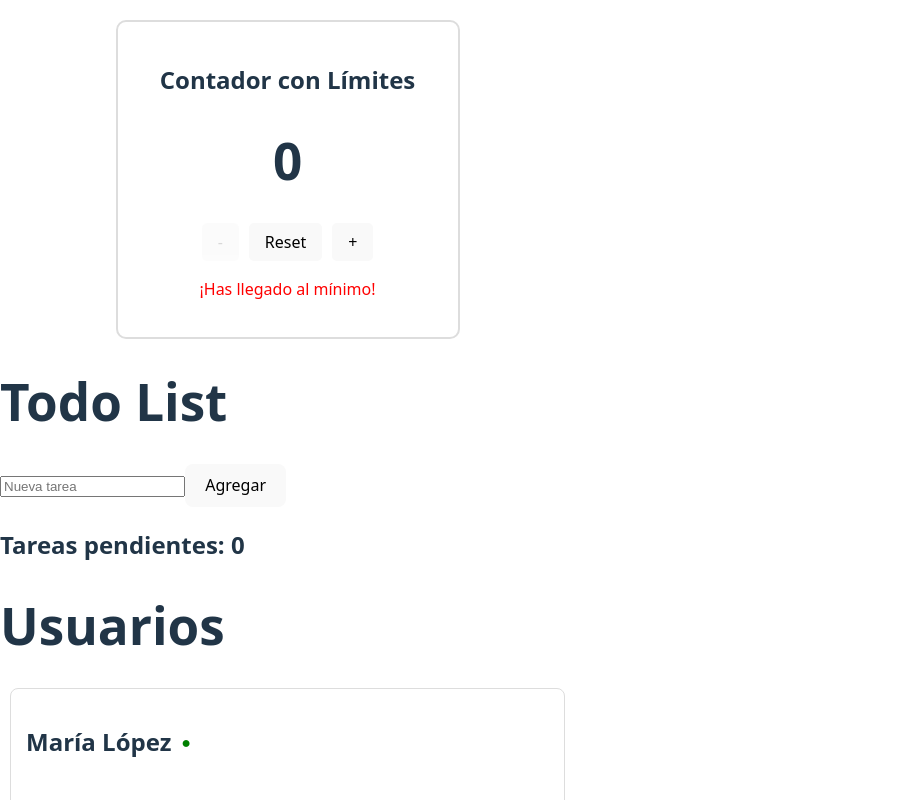
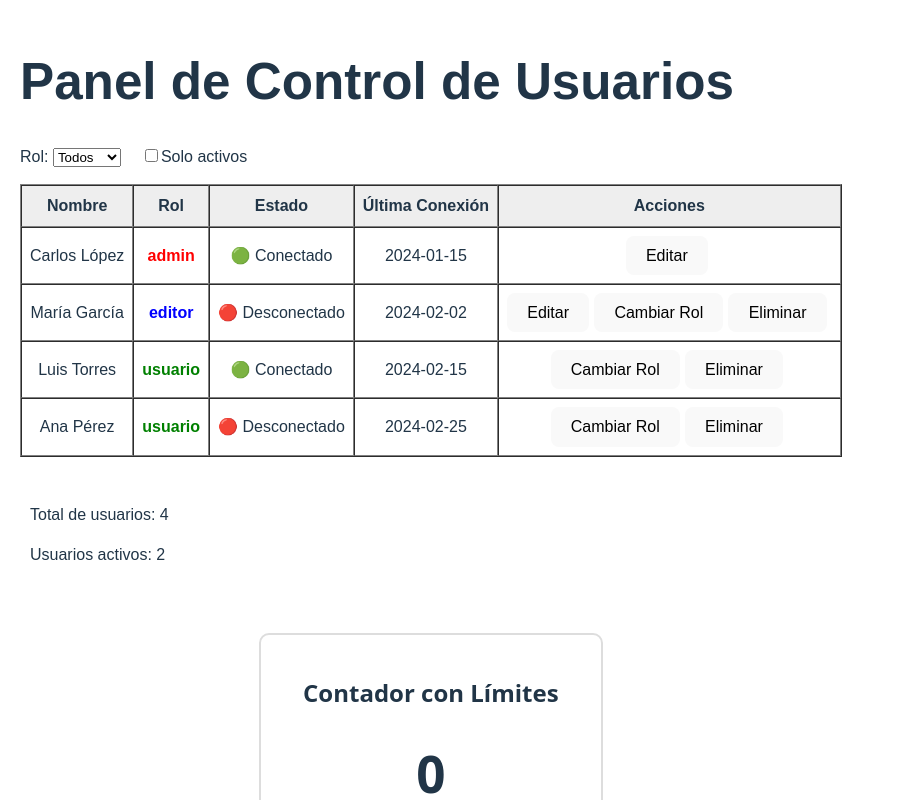
Before and after one commit to cbraian42/actividadReact, a React (Vite) app: page / in a window 1280 px wide. Shown: the top 800 px of the page, without its empty margins (0-905 px from the left). Built offline with nearby package versions, Linux system fonts and the light colour scheme.

Commit message:
componente ej5

```diff
--- a/src/App.jsx
+++ b/src/App.jsx
@@ -4,11 +4,13 @@ import TaskList from "./TaskList.jsx";
 import Producto from "./producto.jsx";
 import Counter from "./contador.jsx";
 import TodoList from "./todolist.jsx";
+import PanelUsuarios from "./ej5.jsx";
 
 
 function App() {
   return (
     <div>
+      <PanelUsuarios />
       <Counter />
       <TodoList />
 
--- /dev/null
+++ b/src/ej5.jsx
@@ -0,0 +1,120 @@
+import React, { useState, useMemo } from "react";
+
+const usuarios = [
+  { id: 1, nombre: "Carlos López", rol: "admin", activo: true, ultimaConexion: "2024-01-15" },
+  { id: 2, nombre: "María García", rol: "editor", activo: false, ultimaConexion: "2024-02-02" },
+  { id: 3, nombre: "Luis Torres", rol: "usuario", activo: true, ultimaConexion: "2024-02-15" },
+  { id: 4, nombre: "Ana Pérez", rol: "usuario", activo: false, ultimaConexion: "2024-02-25" },
+];
+
+// Funciones de permisos reutilizables
+const puedeEditar = (rol) => rol === "admin" || rol === "editor";
+const puedeEliminar = (miRol, usuarioRol) => miRol === "admin" && usuarioRol !== "admin";
+const puedeCambiarRol = (usuarioRol) => usuarioRol !== "admin";
+
+export default function PanelUsuarios() {
+  const [filtroRol, setFiltroRol] = useState("todos");
+  const [soloActivos, setSoloActivos] = useState(false);
+
+  // Filtrado combinado
+  const usuariosFiltrados = useMemo(() => {
+    return usuarios.filter((u) =>
+      (filtroRol === "todos" || u.rol === filtroRol) &&
+      (!soloActivos || u.activo)
+    );
+  }, [filtroRol, soloActivos]);
+
+  // Estadísticas dinámicas
+  const total = usuarios.length;
+  const activos = usuarios.filter((u) => u.activo).length;
+
+  return (
+    <div style={{ padding: "20px", fontFamily: "Arial, sans-serif" }}>
+      <h1>Panel de Control de Usuarios</h1>
+
+      {/* Filtros */}
+      <div style={{ marginBottom: "15px" }}>
+        <label>
+          Rol:{" "}
+          <select value={filtroRol} onChange={(e) => setFiltroRol(e.target.value)}>
+            <option value="todos">Todos</option>
+            <option value="admin">Admin</option>
+            <option value="editor">Editor</option>
+            <option value="usuario">Usuario</option>
+          </select>
+        </label>
+
+        <label style={{ marginLeft: "20px" }}>
+          <input
+            type="checkbox"
+            checked={soloActivos}
+            onChange={() => setSoloActivos(!soloActivos)}
+          />
+          Solo activos
+        </label>
+      </div>
+
+      {/* Tabla */}
+      {usuariosFiltrados.length === 0 ? (
+        <p style={{ fontStyle: "italic", color: "gray" }}>No hay resultados.</p>
+      ) : (
+        <table border="1" cellPadding="8" cellSpacing="0" style={{ width: "100%", textAlign: "center" }}>
+          <thead style={{ backgroundColor: "#eee" }}>
+            <tr>
+              <th>Nombre</th>
+              <th>Rol</th>
+              <th>Estado</th>
+              <th>Última Conexión</th>
+              <th>Acciones</th>
+            </tr>
+          </thead>
+          <tbody>
+            {usuariosFiltrados.map((u) => (
+              <tr key={u.id}>
+                <td>{u.nombre}</td>
+
+                {/* Badge de rol con ternario */}
+                <td
+                  style={{
+                    fontWeight: "bold",
+                    color:
+                      u.rol === "admin"
+                        ? "red"
+                        : u.rol === "editor"
+                        ? "blue"
+                        : "green",
+                  }}
+                >
+                  {u.rol}
+                </td>
+
+                {/* Estado */}
+                <td>{u.activo ? "🟢 Conectado" : "🔴 Desconectado"}</td>
+                <td>{u.ultimaConexion}</td>
+
+                {/* Acciones */}
+                <td>
+                  {puedeEditar(u.rol) && (
+                    <button style={{ marginRight: "5px" }}>Editar</button>
+                  )}
+                  {puedeCambiarRol(u.rol) && (
+                    <button style={{ marginRight: "5px" }}>Cambiar Rol</button>
+                  )}
+                  {puedeEliminar("admin", u.rol) && (
+                    <button style={{ marginRight: "5px" }}>Eliminar</button>
+                  )}
+                </td>
+              </tr>
+            ))}
+          </tbody>
+        </table>
+      )}
+
+      {/* Resumen */}
+      <div style={{ marginTop: "20px", padding: "10px" }}>
+        <p>Total de usuarios: {total}</p>
+        <p>Usuarios activos: {activos}</p>
+      </div>
+    </div>
+  );
+}
--- a/src/todolist.jsx
+++ b/src/todolist.jsx
@@ -1,4 +1,5 @@
 import React, { useState } from 'react';
+import "./ComponentesHook.css";
 
 const TodoList = () => {
   const [tasks, setTasks] = useState([]);
```
